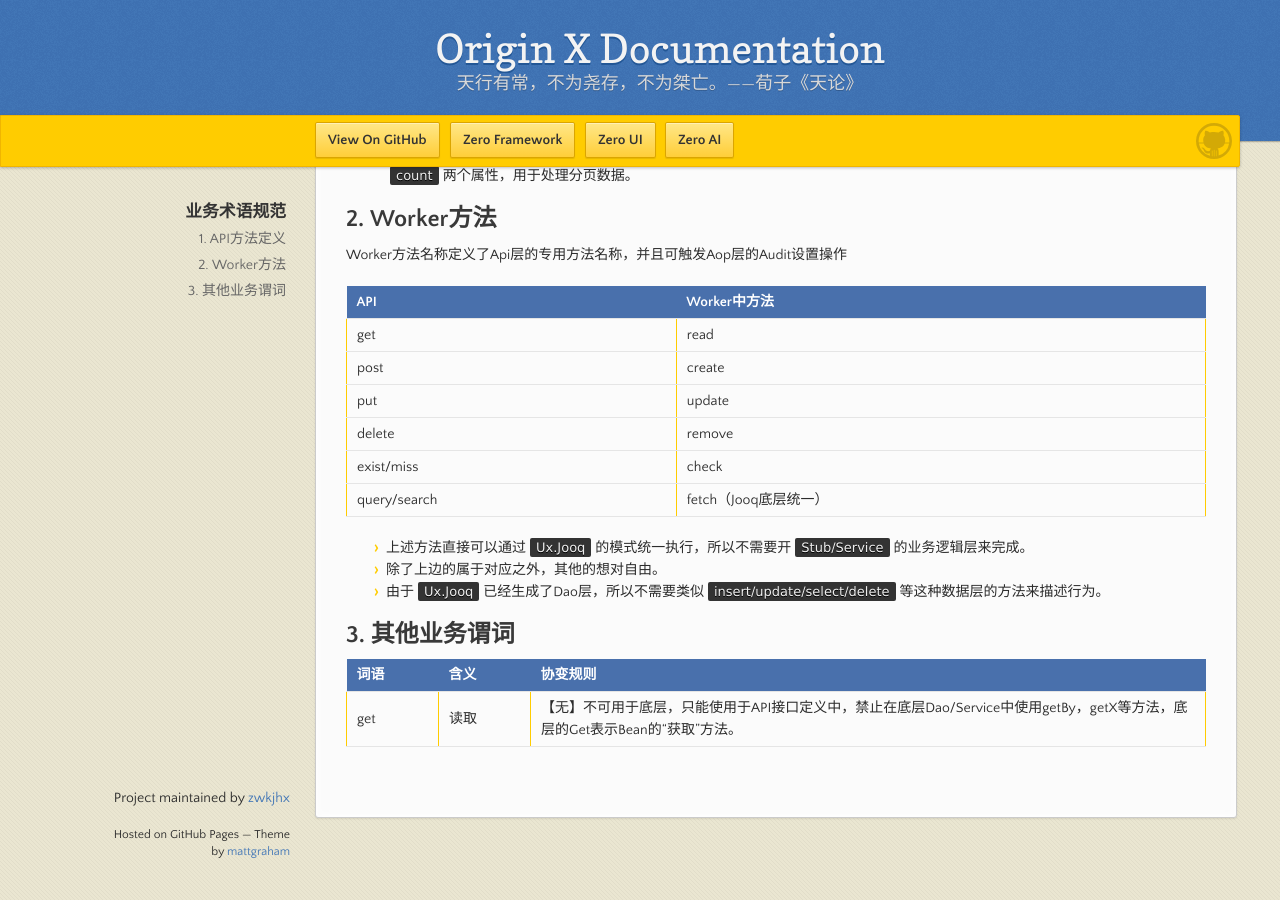
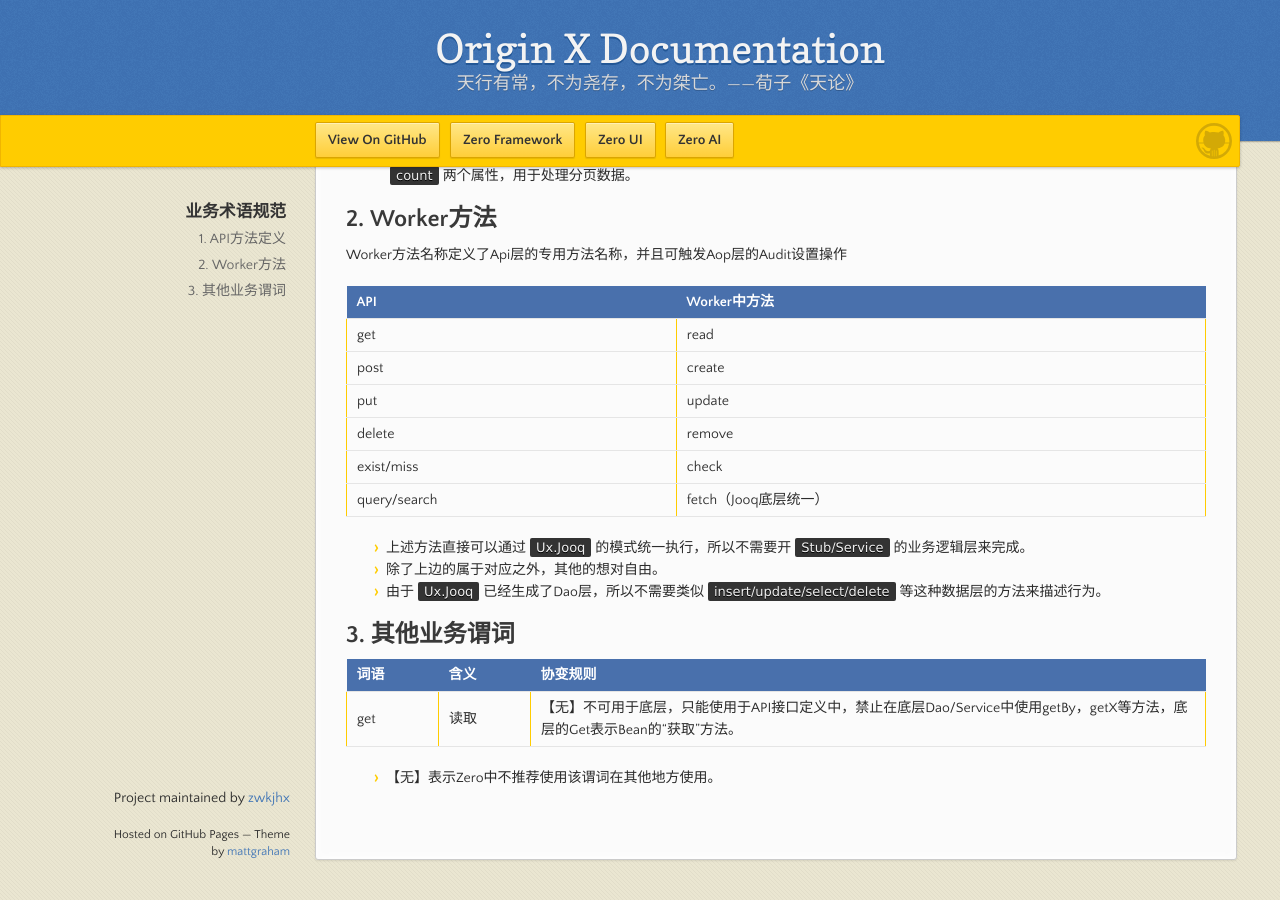
Before and after one commit to zwkjhx/ox-doc, a Jekyll site: the page built from specification/1-zerogui-fan/spc-003-ye-wu-zhu-yu-gui-fan.md, in a window 1280 px wide and 900 px high, scrolled down 633 px. Built offline with Jekyll 4.4.1, drawn with Linux system fonts in a browser that asks for light colours; our own code applies the rules of GitHub Pages for plain Markdown files; before the commit the page ends 1491 px from its top, so only the background shows below that.

Commit message:
Updates specification/1-zerogui-fan/spc-003-ye-wu-zhu-yu-gui-fan.md
Auto commit by GitBook Editor

```diff
--- a/specification/1-zerogui-fan/spc-003-ye-wu-zhu-yu-gui-fan.md
+++ b/specification/1-zerogui-fan/spc-003-ye-wu-zhu-yu-gui-fan.md
@@ -44,3 +44,5 @@
 | 词语 | 含义 | 协变规则 |
 | :--- | :--- | :--- |
 | get | 读取 | 【无】不可用于底层，只能使用于API接口定义中，禁止在底层Dao/Service中使用getBy，getX等方法，底层的Get表示Bean的“获取”方法。 |
+
+* 【无】表示Zero中不推荐使用该谓词在其他地方使用。
```
